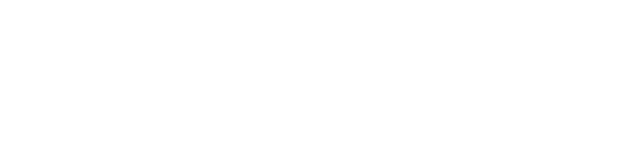
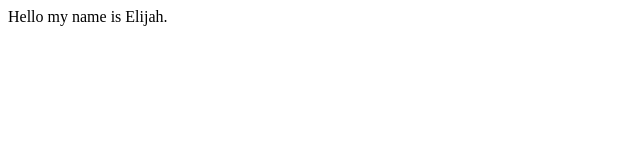
Before and after one commit to dissary/portfolio-project, a website: page index.html in a window 1280 px wide. Shown: the whole page, without its empty margins (0-640 px from the left). Drawn offline with Linux system fonts and the light colour scheme.

Commit message:
Add Intro Text

```diff
--- a/index.html
+++ b/index.html
@@ -9,7 +9,7 @@
 </head>
 
 <body>
-
+  Hello my name is Elijah.
   <script src="script.js"></script>
 </body>
 
```
